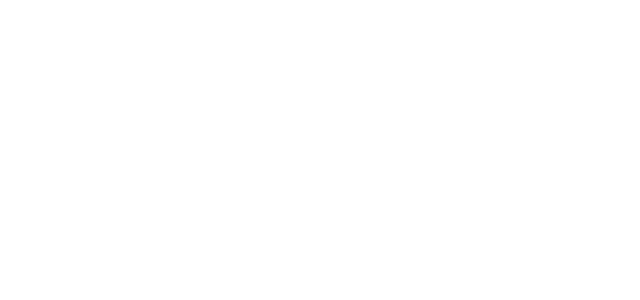
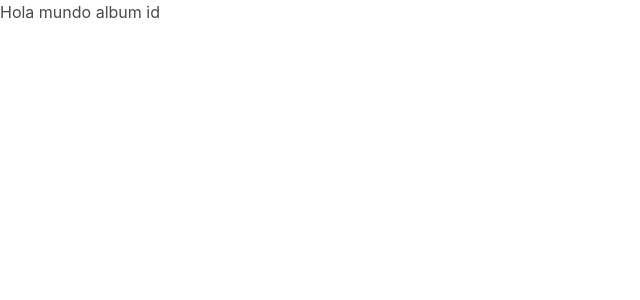
Before and after one commit to silvermiguel96/nuxt-workshops, a Nuxt app: page /albums/1 in a window 1280 px wide. Before the commit this address had no page. Shown: the top 300 px of the page, without its empty margins (0-640 px from the left). Built offline with nearby package versions, Linux system fonts and the light colour scheme.

Commit message:
Router Dinamic

```diff
--- a/package.json
+++ b/package.json
@@ -13,6 +13,7 @@
   "dependencies": {
     "axios": "^0.19.0",
     "bulma": "^0.7.5",
-    "nuxt": "^2.9.2"
+    "nuxt": "^2.9.2",
+    "vue-router": "^3.1.3"
   }
 }
--- /dev/null
+++ b/pages/albums/_id.vue
@@ -0,0 +1,13 @@
+<template>
+  <h1>Hola mundo album id</h1>
+</template>
+<script>
+import router from "vue-router";
+export default {
+  name: "AlbumIndvPage",
+  created() {
+   let albumId = this.$route.params.id;
+   console.log(albumId)
+  }
+};
+</script>
```
Also changed, not shown: 1 other file (tests, documents, lock files or other folders).
